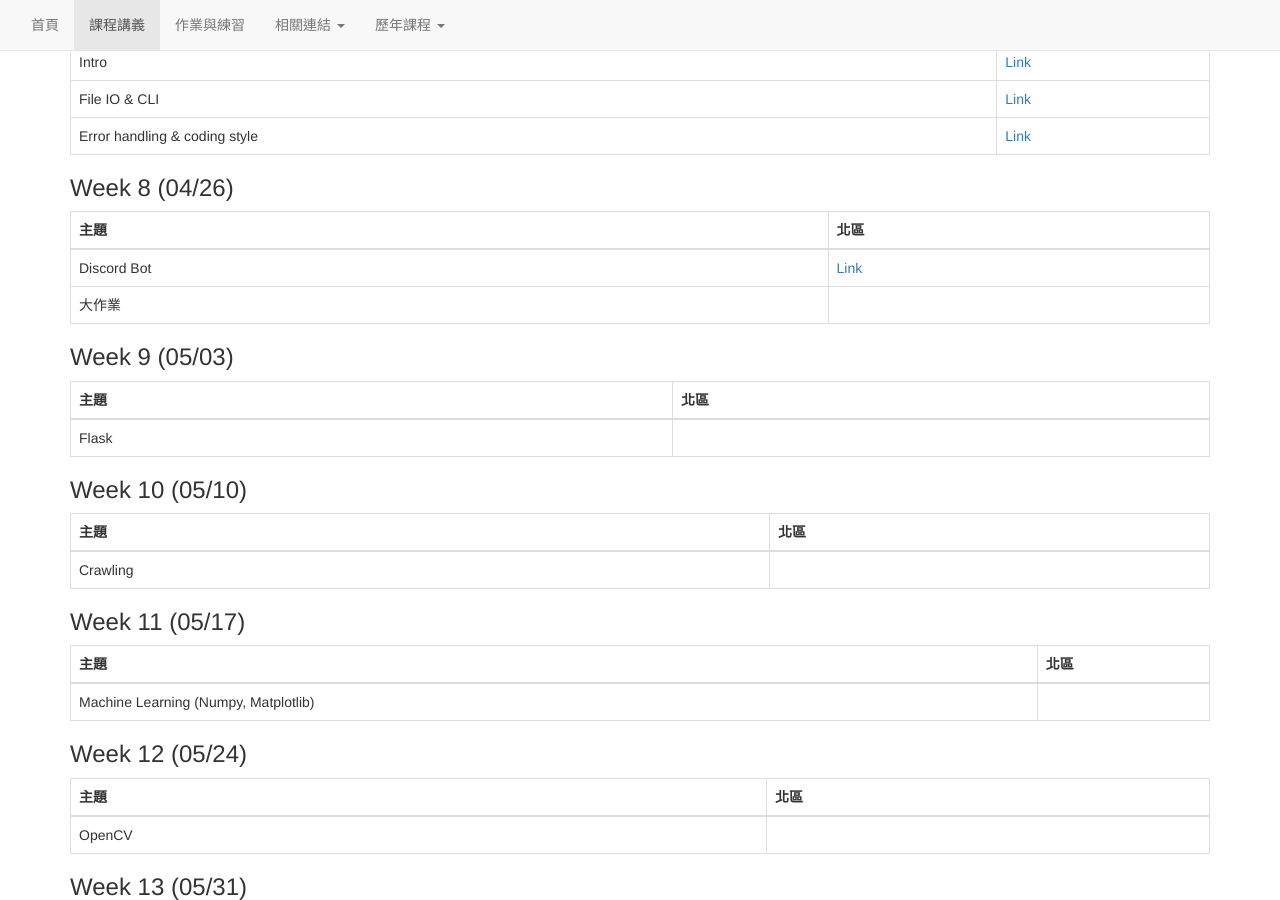
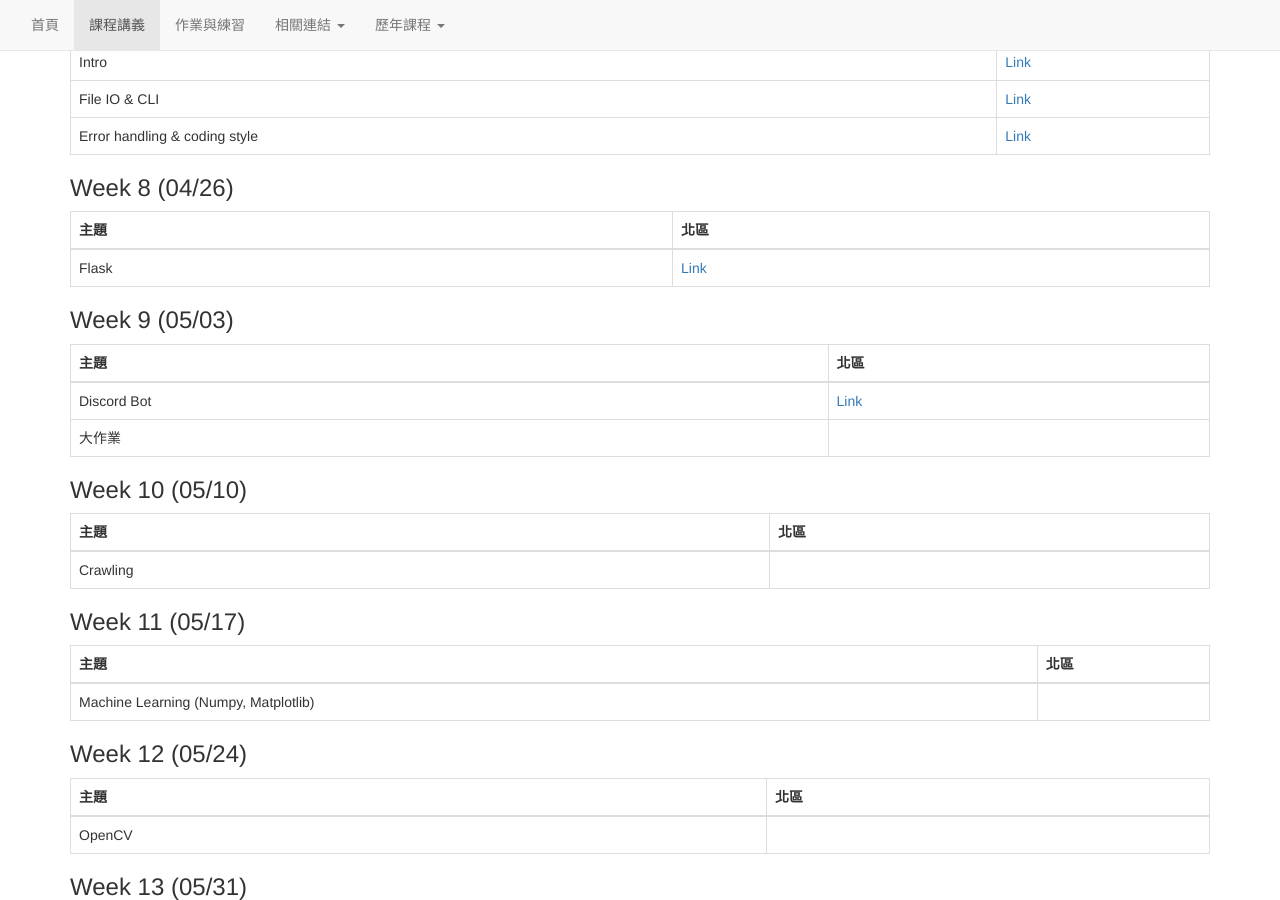
Before and after one commit to tw-csie-sprout/py2026, a Jekyll site: the page built from slides.md, in a window 1280 px wide and 900 px high, scrolled down 1468 px. Built offline with Jekyll 4.4.1, drawn with Linux system fonts in a browser that asks for light colours.

Commit message:
Update links for Discord Bot and Flask topics

```diff
--- a/slides.md
+++ b/slides.md
@@ -80,15 +80,15 @@ title: "課程講義"
 {: .table .table-bordered}
 | 主題 | 北區 |
 | --- | --- |
-| Discord Bot| [Link](https://docs.google.com/presentation/d/1p5dPuEOZHL0iqIGC5r7R225nfNLs4Z3RS1wR3OoHyOE/edit?usp=sharing) |
-| 大作業 |  |
+| Flask | [Link](https://canva.link/b2fh3pk8vu1770y) |
 
 ### Week 9 (05/03)
 
 {: .table .table-bordered}
 | 主題 | 北區 |
 | --- | --- |
-| Flask |  |
+| Discord Bot| [Link](https://docs.google.com/presentation/d/1p5dPuEOZHL0iqIGC5r7R225nfNLs4Z3RS1wR3OoHyOE/edit?usp=sharing) |
+| 大作業 |  |
 
 ### Week 10 (05/10)
 
```
